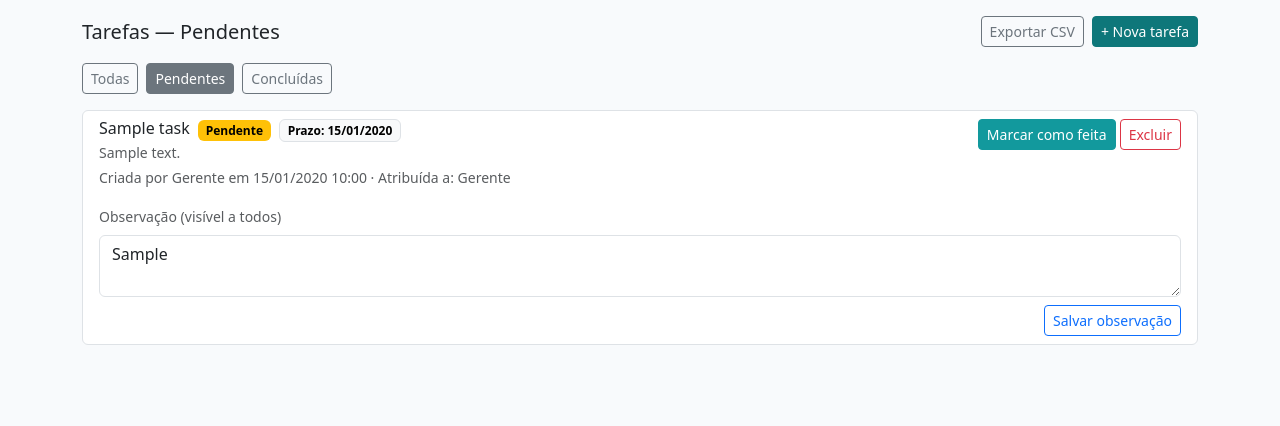
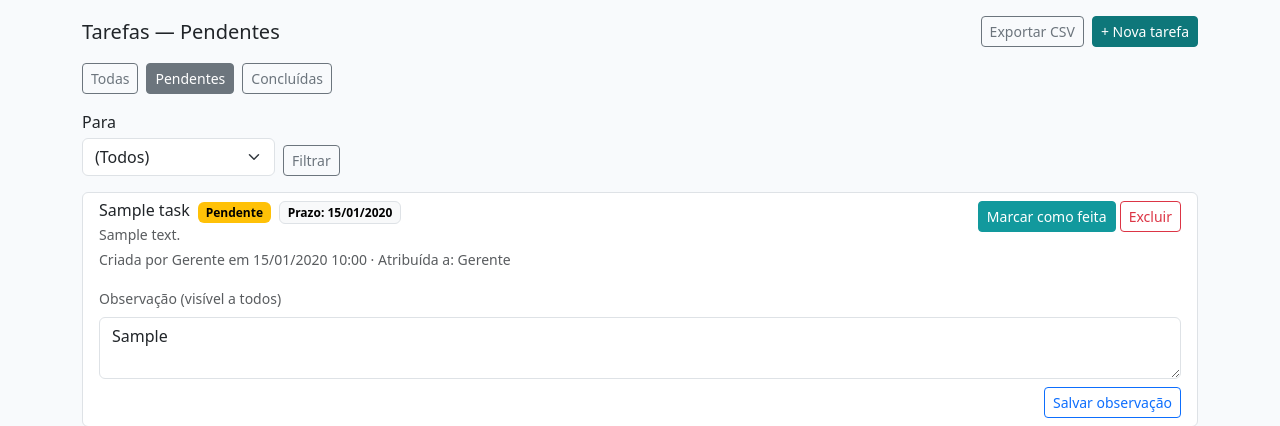
Before and after one commit to gerenciaosorio-afk/mais-centro-tarefas, a Flask app: template tarefas_gerente_flask_branded_maiscentro/simple_tasks_app/templates/tasks.html in a window 1280 px wide. Shown: the part 57-483 px from the top of the page. Run offline with Flask 3, Linux system fonts and the light colour scheme; a user stored in the database is signed in; tables that the repository leaves empty hold one stand-in row (values such as "Sample post"); the template is opened without the code that fills it: values that come from a table or form of the project are taken from there, most other values are stand-ins (such as "Sample title", 1, 10 or a date in 2020).

Commit message:
Update tasks.html

```diff
--- a/tarefas_gerente_flask_branded_maiscentro/simple_tasks_app/templates/tasks.html
+++ b/tarefas_gerente_flask_branded_maiscentro/simple_tasks_app/templates/tasks.html
@@ -11,20 +11,47 @@
   </h1>
 
   <div class="d-flex gap-2">
-    <a class="btn btn-outline-secondary btn-sm"
-       href="{{ url_for('export_tasks_csv', status=status) }}">
-       Exportar CSV
+    <a
+      class="btn btn-outline-secondary btn-sm"
+      href="{{ url_for('export_tasks_csv', status=status, assigned_to_id=assigned_to_id) }}"
+    >
+      Exportar CSV
     </a>
     <a class="btn btn-success btn-sm" href="{{ url_for('create_task') }}">+ Nova tarefa</a>
   </div>
 </div>
 
-<!-- Filtros -->
+<!-- Filtros de status -->
 <div class="d-flex gap-2 mb-3">
-  <a class="btn btn-outline-secondary btn-sm {% if not status %}active{% endif %}" href="{{ url_for('tasks') }}">Todas</a>
-  <a class="btn btn-outline-secondary btn-sm {% if status == 'pendente' %}active{% endif %}" href="{{ url_for('tasks', status='pendente') }}">Pendentes</a>
-  <a class="btn btn-outline-secondary btn-sm {% if status == 'concluida' %}active{% endif %}" href="{{ url_for('tasks', status='concluida') }}">Concluídas</a>
+  <a class="btn btn-outline-secondary btn-sm {% if not status %}active{% endif %}" href="{{ url_for('tasks', assigned_to_id=assigned_to_id) }}">Todas</a>
+  <a class="btn btn-outline-secondary btn-sm {% if status == 'pendente' %}active{% endif %}" href="{{ url_for('tasks', status='pendente', assigned_to_id=assigned_to_id) }}">Pendentes</a>
+  <a class="btn btn-outline-secondary btn-sm {% if status == 'concluida' %}active{% endif %}" href="{{ url_for('tasks', status='concluida', assigned_to_id=assigned_to_id) }}">Concluídas</a>
 </div>
+
+<!-- Filtro "Para" (apenas gerente) -->
+{% if current_user.role == 'manager' and users %}
+<form method="get" class="mb-3">
+  <div class="row g-2 align-items-end">
+    <div class="col-auto">
+      <label class="form-label mb-1">Para</label>
+      <select name="assigned_to_id" class="form-select">
+        <option value="">(Todos)</option>
+        {% for u in users %}
+          <option value="{{ u.id }}" {% if assigned_to_id and u.id == assigned_to_id %}selected{% endif %}>
+            {{ u.name }}{% if u.role %} ({{ u.role }}){% endif %}
+          </option>
+        {% endfor %}
+      </select>
+    </div>
+    {% if status %}
+      <input type="hidden" name="status" value="{{ status }}">
+    {% endif %}
+    <div class="col-auto">
+      <button class="btn btn-outline-secondary btn-sm">Filtrar</button>
+    </div>
+  </div>
+</form>
+{% endif %}
 
 {% if tasks|length == 0 %}
   <div class="text-muted">Sem tarefas por aqui ainda.</div>
```
